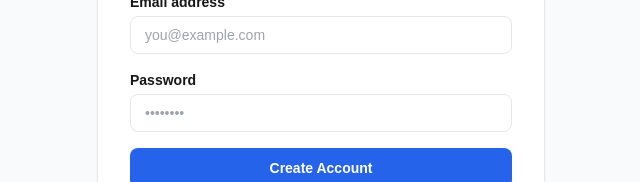
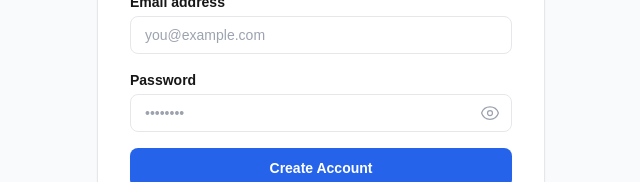
Before and after one commit to Yousuf001-ux/SecureGate, a Next.js app: page /signup in a window 1280 px wide. Shown: the part 431-613 px from the top of the page, without its empty margins (319-959 px from the left). Built offline with nearby package versions, Linux system fonts and the light colour scheme.

Commit message:
feat: implement authentication UI pages for login, signup, and password reset with reusable PasswordInput component

```diff
--- a/src/app/(pages)/login/page.tsx
+++ b/src/app/(pages)/login/page.tsx
@@ -8,6 +8,7 @@ import { signIn } from "next-auth/react";
 import { useRouter } from "next/navigation";
 import { loginSchema, type LoginInput } from "@/server/validators/auth.schema";
 import { AuthFormWrapper } from "@/components/AuthFormWrapper";
+import { PasswordInput } from "@/components/PasswordInput";
 
 export default function LoginPage() {
   const [isLoading, setIsLoading] = useState(false);
@@ -127,27 +128,13 @@ export default function LoginPage() {
         </div>
 
         {/* Password Input */}
-        <div className="space-y-1">
-          <label htmlFor="password" className="block text-sm font-semibold text-gray-750">
-            Password
-          </label>
-          <input
-            id="password"
-            type="password"
-            disabled={isLoading}
-            {...register("password")}
-            className={`w-full px-3.5 py-2 border rounded-lg text-sm placeholder:text-gray-400 focus:outline-none focus:ring-2 focus:ring-blue-600 focus:border-transparent disabled:bg-gray-50 disabled:text-gray-400 transition-all ${
-              errors.password ? "border-red-300 focus:ring-red-500" : "border-gray-355"
-            }`}
-            placeholder="••••••••"
-            aria-describedby={errors.password ? "password-error" : undefined}
-          />
-          {errors.password && (
-            <p id="password-error" className="text-xs text-red-650 font-medium mt-1">
-              {errors.password.message}
-            </p>
-          )}
-        </div>
+        <PasswordInput
+          id="password"
+          label="Password"
+          registration={register("password")}
+          error={errors.password}
+          disabled={isLoading}
+        />
 
         {/* Submit Button */}
         <button
--- a/src/app/(pages)/reset-password/[token]/page.tsx
+++ b/src/app/(pages)/reset-password/[token]/page.tsx
@@ -7,7 +7,7 @@ import Link from "next/link";
 import { useRouter } from "next/navigation";
 import { resetPasswordSchema, type ResetPasswordInput } from "@/server/validators/auth.schema";
 import { AuthFormWrapper } from "@/components/AuthFormWrapper";
-import { PasswordStrengthIndicator } from "@/components/PasswordStrength";
+import { PasswordInput } from "@/components/PasswordInput";
 
 interface ResetPasswordProps {
   params: {
@@ -129,31 +129,15 @@ export default function ResetPasswordPage({ params }: ResetPasswordProps) {
         )}
 
         {/* Password Input */}
-        <div className="space-y-1">
-          <label htmlFor="password" className="block text-sm font-semibold text-gray-750">
-            New Password
-          </label>
-          <input
-            id="password"
-            type="password"
-            disabled={isLoading || !!serverSuccess}
-            {...register("password")}
-            className={`w-full px-3.5 py-2 border rounded-lg text-sm placeholder:text-gray-400 focus:outline-none focus:ring-2 focus:ring-blue-600 focus:border-transparent disabled:bg-gray-50 disabled:text-gray-400 transition-all ${
-              errors.password ? "border-red-300 focus:ring-red-500" : "border-gray-355"
-            }`}
-            placeholder="••••••••"
-            aria-describedby={errors.password ? "password-error" : undefined}
-          />
-
-          {/* Dynamic Password Strength Indicator */}
-          <PasswordStrengthIndicator password={watchedPassword} />
-
-          {errors.password && (
-            <p id="password-error" className="text-xs text-red-650 font-medium mt-1">
-              {errors.password.message}
-            </p>
-          )}
-        </div>
+        <PasswordInput
+          id="password"
+          label="New Password"
+          registration={register("password")}
+          error={errors.password}
+          disabled={isLoading || !!serverSuccess}
+          showStrengthIndicator
+          watchedPassword={watchedPassword}
+        />
 
         {/* Submit Button */}
         <button
--- a/src/app/(pages)/signup/page.tsx
+++ b/src/app/(pages)/signup/page.tsx
@@ -6,7 +6,7 @@ import { zodResolver } from "@hookform/resolvers/zod";
 import Link from "next/link";
 import { signupSchema, type SignupInput } from "@/server/validators/auth.schema";
 import { AuthFormWrapper } from "@/components/AuthFormWrapper";
-import { PasswordStrengthIndicator } from "@/components/PasswordStrength";
+import { PasswordInput } from "@/components/PasswordInput";
 
 export default function SignupPage() {
   const [isLoading, setIsLoading] = useState(false);
@@ -156,31 +156,15 @@ export default function SignupPage() {
         </div>
 
         {/* Password Input */}
-        <div className="space-y-1">
-          <label htmlFor="password" className="block text-sm font-semibold text-gray-750">
-            Password
-          </label>
-          <input
-            id="password"
-            type="password"
-            disabled={isLoading || !!serverSuccess}
-            {...register("password")}
-            className={`w-full px-3.5 py-2 border rounded-lg text-sm placeholder:text-gray-400 focus:outline-none focus:ring-2 focus:ring-blue-600 focus:border-transparent disabled:bg-gray-50 disabled:text-gray-400 transition-all ${
-              errors.password ? "border-red-300 focus:ring-red-500" : "border-gray-355"
-            }`}
-            placeholder="••••••••"
-            aria-describedby={errors.password ? "password-error" : undefined}
-          />
-
-          {/* Dynamic Password Strength Indicator */}
-          <PasswordStrengthIndicator password={watchedPassword} />
-
-          {errors.password && (
-            <p id="password-error" className="text-xs text-red-650 font-medium mt-1">
-              {errors.password.message}
-            </p>
-          )}
-        </div>
+        <PasswordInput
+          id="password"
+          label="Password"
+          registration={register("password")}
+          error={errors.password}
+          disabled={isLoading || !!serverSuccess}
+          showStrengthIndicator
+          watchedPassword={watchedPassword}
+        />
 
         {/* Submit Button */}
         <button
--- /dev/null
+++ b/src/components/PasswordInput.tsx
@@ -0,0 +1,78 @@
+"use client";
+
+import { useState } from "react";
+import type { UseFormRegisterReturn, FieldError } from "react-hook-form";
+import { PasswordStrengthIndicator } from "@/components/PasswordStrength";
+
+interface PasswordInputProps {
+  id: string;
+  label: string;
+  registration: UseFormRegisterReturn;
+  error?: FieldError;
+  disabled?: boolean;
+  placeholder?: string;
+  showStrengthIndicator?: boolean;
+  watchedPassword?: string;
+}
+
+export function PasswordInput({
+  id,
+  label,
+  registration,
+  error,
+  disabled = false,
+  placeholder = "••••••••",
+  showStrengthIndicator = false,
+  watchedPassword,
+}: PasswordInputProps): JSX.Element {
+  const [visible, setVisible] = useState(false);
+
+  return (
+    <div className="space-y-1">
+      <label htmlFor={id} className="block text-sm font-semibold text-gray-750">
+        {label}
+      </label>
+      <div className="relative">
+        <input
+          id={id}
+          type={visible ? "text" : "password"}
+          disabled={disabled}
+          {...registration}
+          className={`w-full px-3.5 py-2 pr-10 border rounded-lg text-sm placeholder:text-gray-400 focus:outline-none focus:ring-2 focus:ring-blue-600 focus:border-transparent disabled:bg-gray-50 disabled:text-gray-400 transition-all ${
+            error ? "border-red-300 focus:ring-red-500" : "border-gray-355"
+          }`}
+          placeholder={placeholder}
+          aria-describedby={error ? `${id}-error` : undefined}
+        />
+        <button
+          type="button"
+          onClick={() => setVisible((v) => !v)}
+          disabled={disabled}
+          aria-label={visible ? "Hide password" : "Show password"}
+          className="absolute inset-y-0 right-0 flex items-center pr-3 text-gray-400 hover:text-gray-600 disabled:opacity-50 disabled:cursor-not-allowed transition-colors"
+        >
+          {visible ? (
+            <svg className="h-5 w-5" fill="none" viewBox="0 0 24 24" stroke="currentColor" strokeWidth={1.5}>
+              <path strokeLinecap="round" strokeLinejoin="round" d="M3.98 8.223A10.477 10.477 0 001.934 12C3.226 16.338 7.244 19.5 12 19.5c.993 0 1.953-.138 2.863-.395M6.228 6.228A10.45 10.45 0 0112 4.5c4.756 0 8.773 3.162 10.065 7.498a10.523 10.523 0 01-4.293 5.774M6.228 6.228L3 3m3.228 3.228l3.65 3.65m7.894 7.894L21 21m-3.228-3.228l-3.65-3.65m0 0a3 3 0 10-4.243-4.243m4.242 4.242L9.88 9.88" />
+            </svg>
+          ) : (
+            <svg className="h-5 w-5" fill="none" viewBox="0 0 24 24" stroke="currentColor" strokeWidth={1.5}>
+              <path strokeLinecap="round" strokeLinejoin="round" d="M2.036 12.322a1.012 1.012 0 010-.639C3.423 7.51 7.36 4.5 12 4.5c4.638 0 8.573 3.007 9.963 7.178.07.207.07.431 0 .639C20.577 16.49 16.64 19.5 12 19.5c-4.638 0-8.573-3.007-9.963-7.178z" />
+              <path strokeLinecap="round" strokeLinejoin="round" d="M15 12a3 3 0 11-6 0 3 3 0 016 0z" />
+            </svg>
+          )}
+        </button>
+      </div>
+
+      {showStrengthIndicator && watchedPassword !== undefined && (
+        <PasswordStrengthIndicator password={watchedPassword} />
+      )}
+
+      {error && (
+        <p id={`${id}-error`} className="text-xs text-red-650 font-medium mt-1">
+          {error.message}
+        </p>
+      )}
+    </div>
+  );
+}
```
